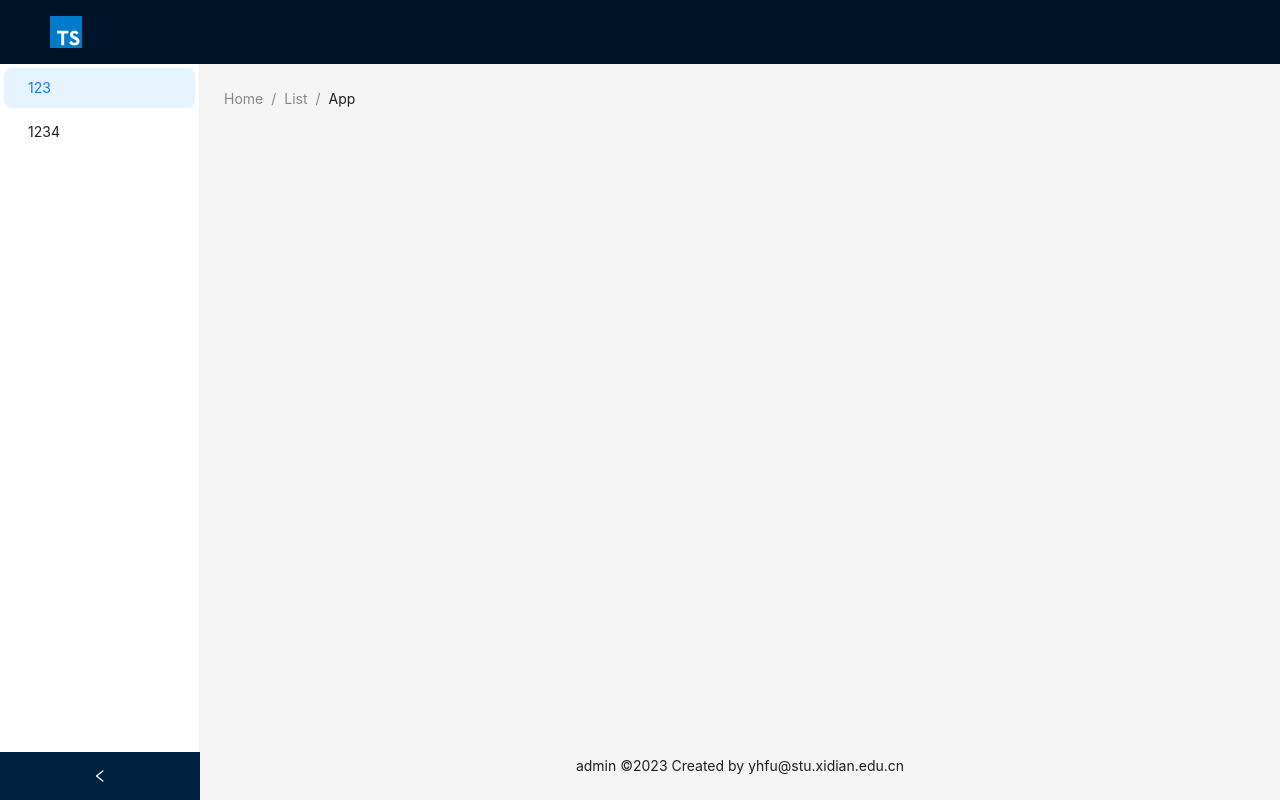
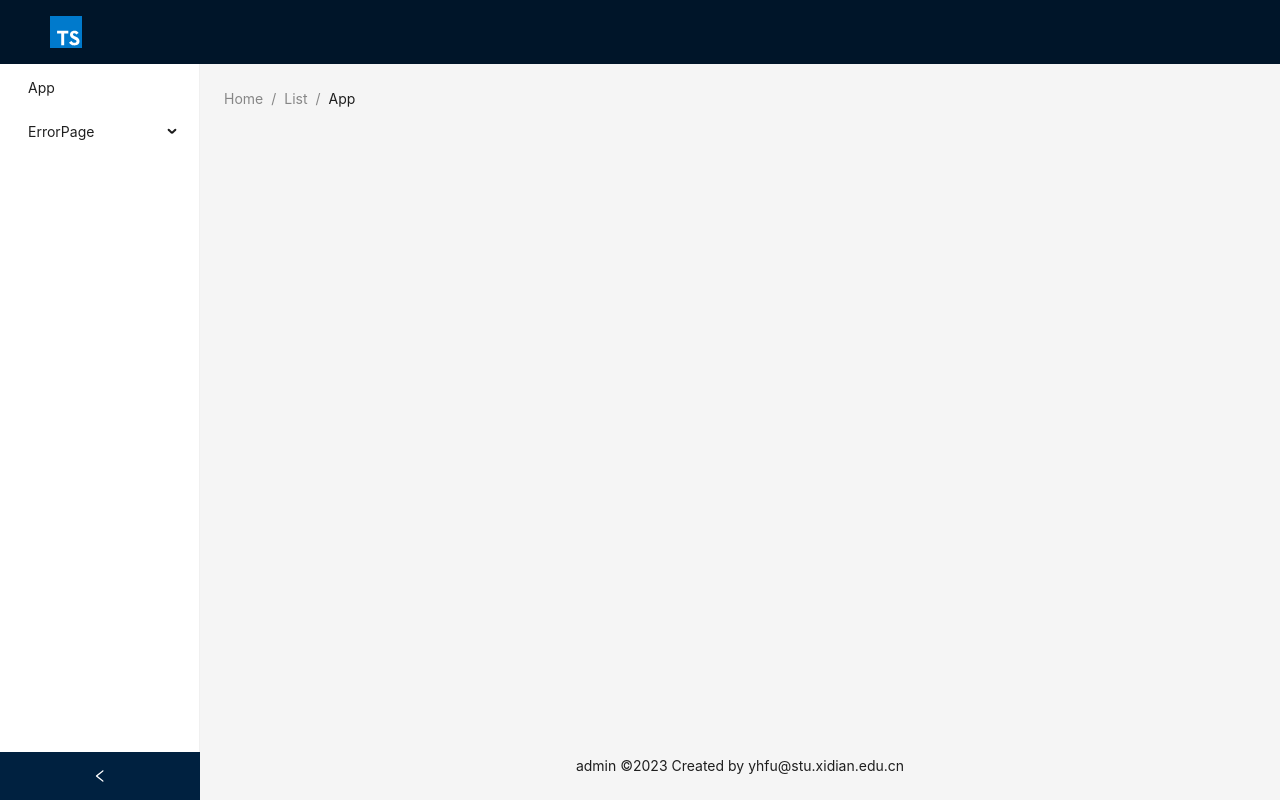
Before and after one commit to XDUyhfu/template-project-react, a React (Vite) app: page / in a window 1280 px wide. Built offline with nearby package versions, Linux system fonts and the light colour scheme.

Commit message:
feat: 添加hook

```diff
--- a/src/App.tsx
+++ b/src/App.tsx
@@ -2,13 +2,16 @@ import React, { useState } from 'react';
 import { Breadcrumb, Layout, Menu } from 'antd';
 import tsIcon from '/typescript.svg';
 import { routes } from '@/routes';
-import { Outlet, useNavigate } from 'react-router-dom';
+import { Outlet } from 'react-router-dom';
+
+import { useRoutes } from '@/hooks/routes';
 
 const { Header, Content, Sider, Footer } = Layout;
 
 const App: React.FC = () => {
     const [collapsed, setCollapsed] = useState(false);
-    const navigate = useNavigate();
+    const { navigate, defaultSelectedKey, menu, openKeys, selectedKeys } =
+        useRoutes(routes);
 
     return (
         <Layout className="h-full">
@@ -24,12 +27,13 @@ const App: React.FC = () => {
                 >
                     <Menu
                         mode="inline"
-                        defaultSelectedKeys={routes?.[0]?.children[0].key}
+                        defaultSelectedKeys={defaultSelectedKey}
+                        selectedKeys={selectedKeys}
+                        openKeys={openKeys}
                         className="h-full border-r-0 overflow-y-auto"
-                        items={routes?.[0]?.children}
+                        items={menu}
                         onClick={({ keyPath }) => {
-                            const path = keyPath.reverse().join('');
-                            navigate(path);
+                            navigate(keyPath?.[0]);
                         }}
                     />
                 </Sider>
--- /dev/null
+++ b/src/hooks/routes/index.ts
@@ -0,0 +1,45 @@
+import type { ReRoute } from '@/routes/interface';
+import { useLocation, useNavigate } from 'react-router-dom';
+import { useRef } from 'react';
+
+const addKeyProp = (routes: ReRoute[], path = '/') => {
+    routes.forEach((route) => {
+        const key = `${path}/${removeStartSlash(route.path)}`.replace(
+            /^\/\//,
+            '/'
+        );
+        route.key = key;
+        if (Array.isArray(route.children)) {
+            // 如果有 children 的话，element 不能包含其他元素
+            route.element = null;
+            addKeyProp(route.children, key);
+        }
+    });
+    return routes;
+};
+
+/**
+ * 删除字符串中开头的Slash /
+ * @param path
+ */
+const removeStartSlash = (path: string) => path.replace(/^\//, '');
+
+export const useRoutes = (routes: ReRoute[]) => {
+    const refRoutes = useRef(routes);
+    const location = useLocation();
+    const navigate = useNavigate();
+    const keys = location.pathname.split('/');
+    keys.pop();
+    let key = '';
+    const openKeys = keys.map((item) => {
+        key = `${key}/${item}`;
+        return key;
+    });
+    return {
+        openKeys: ['/', ...openKeys],
+        menu: addKeyProp(refRoutes.current),
+        defaultSelectedKey: refRoutes.current?.[0]?.path ?? '',
+        navigate,
+        selectedKeys: [location.pathname]
+    };
+};
--- a/src/main.tsx
+++ b/src/main.tsx
@@ -3,9 +3,18 @@ import ReactDOM from 'react-dom/client';
 import { createBrowserRouter, RouterProvider } from 'react-router-dom';
 import { routes } from '@/routes';
 import './index.scss';
+import type { ReRoute } from '@/routes/interface';
+import App from '@/App.tsx';
+
+const defaultRootRoute: ReRoute = {
+    path: '/',
+    element: <App />,
+    key: '/',
+    children: routes
+};
 
 ReactDOM.createRoot(document.getElementById('root') as HTMLElement).render(
     <React.StrictMode>
-        <RouterProvider router={createBrowserRouter(routes)} />
+        <RouterProvider router={createBrowserRouter([defaultRootRoute])} />
     </React.StrictMode>
 );
--- a/src/routes/index.tsx
+++ b/src/routes/index.tsx
@@ -1,25 +1,22 @@
 import App from '@/App.tsx';
 import { ErrorPage } from '@/pages/error';
-import type { ReRouter } from '@/routes/interface';
+import type { ReRoute } from '@/routes/interface';
 
-export const routes: ReRouter[] = [
+export const routes: ReRoute[] = [
     {
-        path: '/',
+        path: '/123',
         element: <App />,
-        key: '/',
-        label: '123',
+        label: 'App'
+    },
+    {
+        path: '404',
+        label: 'ErrorPage',
+        element: null,
         children: [
             {
                 path: '123',
-                element: <App />,
-                key: '123',
-                label: '123'
-            },
-            {
-                path: '404',
                 element: <ErrorPage />,
-                key: '404',
-                label: '1234'
+                label: 'App'
             }
         ]
     }
--- a/src/routes/interface.d.ts
+++ b/src/routes/interface.d.ts
@@ -1,4 +1,4 @@
 import type { ItemType } from 'antd';
 import type { RouteObject } from 'react-router-dom';
 
-export type ReRouter = ItemType & RouteObject;
+export type ReRoute = ItemType & RouteObject;
```
Also changed, not shown: src/hooks/index.ts (added), src/utils/index.ts (added), src/utils/routes/index.tsx (added).
